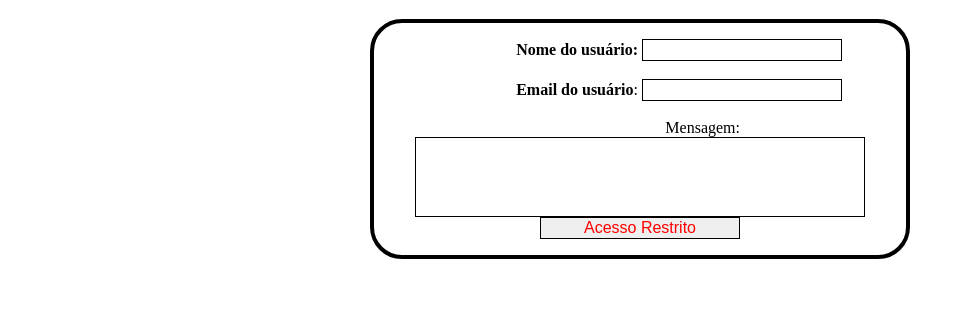
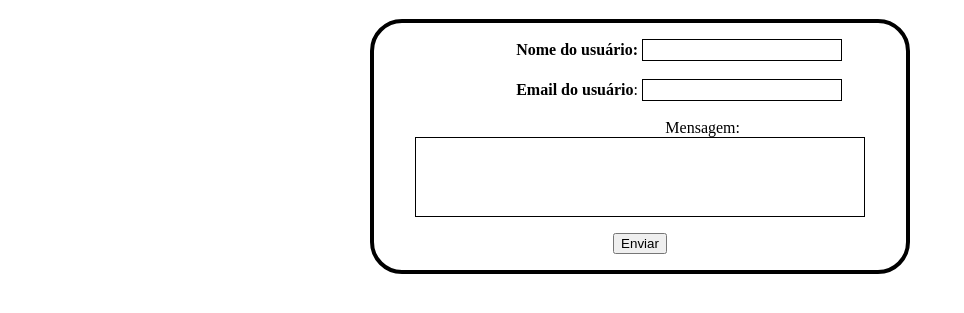
Before and after one commit to Assisjm/Rp-Assis-Jm, a plain HTML site: page Mycode2.html in a window 1280 px wide. Shown: the part 105-418 px from the top of the page, without its empty margins (0-964 px from the left). Drawn offline with Linux system fonts and the light colour scheme.

Commit message:
Update Mycode2.html

```diff
--- a/Mycode2.html
+++ b/Mycode2.html
@@ -31,7 +31,12 @@
             </li>
 
         </ul>
-            <input type="submit"  value="Acesso Restrito" style="color:red">
+        <p></p>
+        <p></p>
+        <body>
+            <button class:"button">Enviar</button>
+        </body>
+
 
     </form>
 </body>
```
